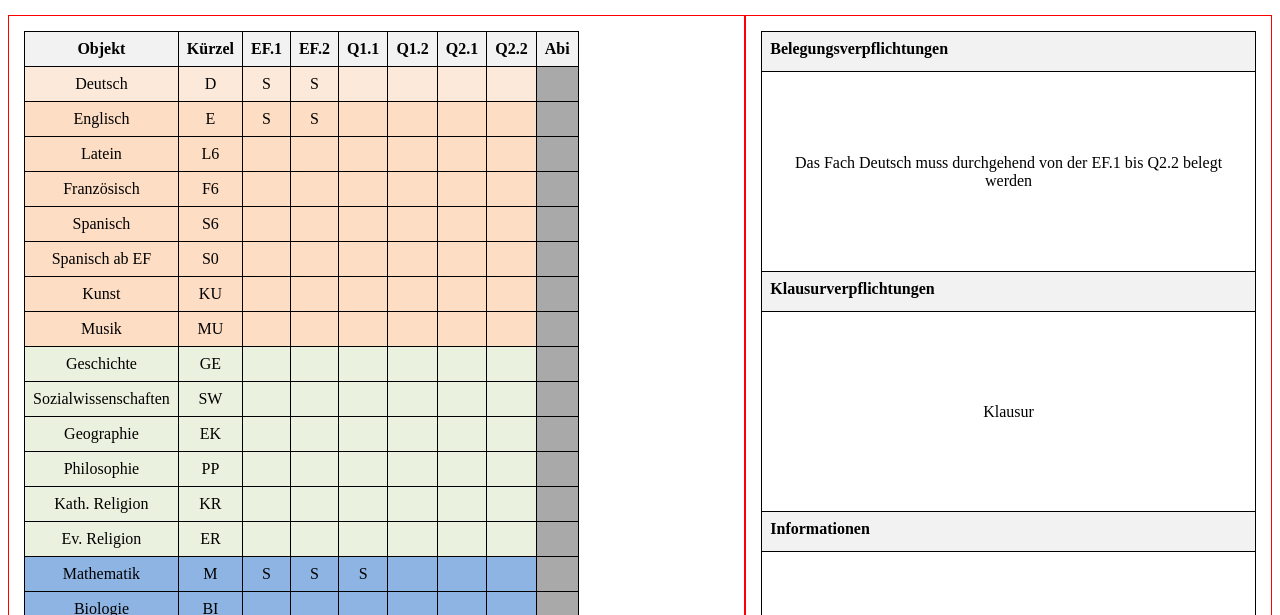
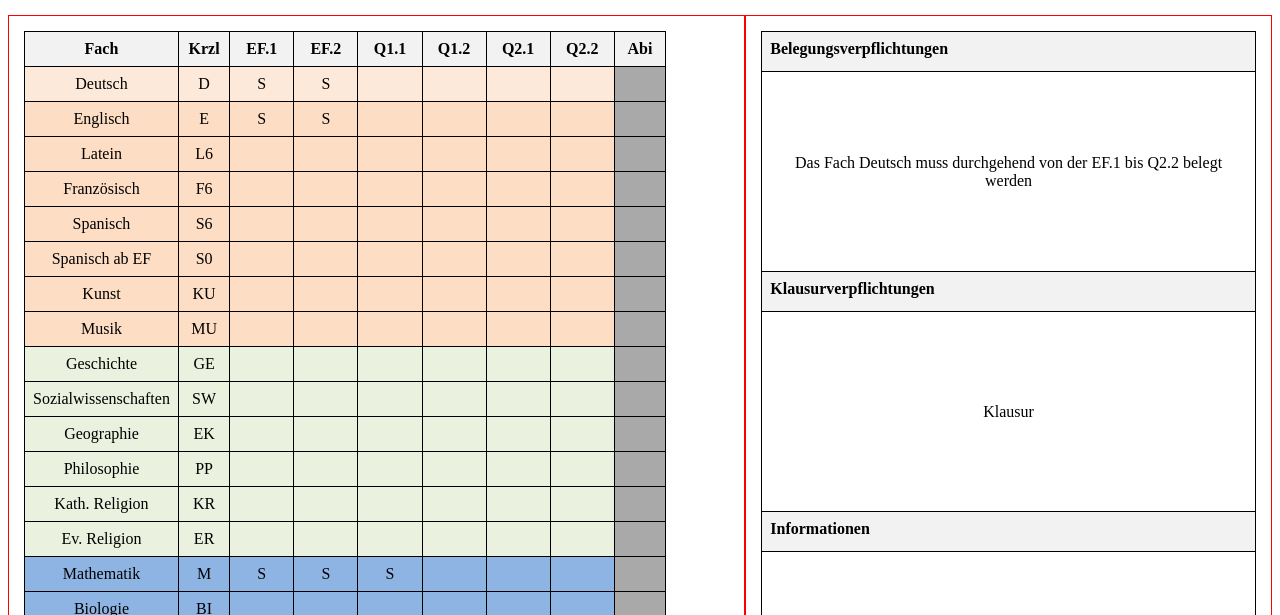
Before and after one commit to PeterScholl/lupo, a plain HTML site: page index.html in a window 1280 px wide. Shown: the part 185-800 px from the top of the page. Drawn offline with Linux system fonts and the light colour scheme.

Commit message:
ein bisschen am Style rumgespielt

```diff
--- a/index.html
+++ b/index.html
@@ -49,15 +49,15 @@
 
       <table id="Fächerwahl">
         <tr>
-          <th style="width:15%">Objekt</th>
-          <th style="width:5%">Kürzel</th>
-          <th style="width:13%">EF.1</th>
-          <th style="width:13%">EF.2</th>
-          <th style="width:13%">Q1.1</th>
-          <th style="width:13%">Q1.2</th>
-          <th style="width:13%">Q2.1</th>
-          <th style="width:13%">Q2.2</th>
-          <th style="width:2%">Abi</th>
+          <th class="col_fach">Fach</th>
+          <th class="col_fkrzl">Krzl</th>
+          <th class="col_hj">EF.1</th>
+          <th class="col_hj">EF.2</th=>
+          <th class="col_hj">Q1.1</th>
+          <th class="col_hj">Q1.2</th>
+          <th class="col_hj">Q2.1</the=>
+          <th class="col_hj">Q2.2</thle=>
+          <th class="col_abi">Abi</the=>
         </tr>
       </table>
 
@@ -113,7 +113,6 @@
 
     </div>
   </div>
-  <br>
 
   <div class="print_hide testbuttons">
     <button id="TestButton">Speichern in Datei</button>
--- a/style.css
+++ b/style.css
@@ -52,10 +52,32 @@
     margin-top: 10px;
 }
 
+/* Tabellengestaltung */
 table {
     border-collapse: collapse;
-    margin-right: 30px;
-    width: 70%;
+    /*margin-right: 30px;
+    width: 70%;*/
+}
+
+table.stunden {
+    margin-top: 10px;
+    margin-left: 10px;
+    margin-right: 10px;
+}
+
+.col_fachbez {
+    width: 24%;
+}
+.col_fkrzl {
+    width: 8%;
+}
+
+.col_hj {
+    width: 10%;
+}
+
+.col_abi {
+    width: 8%;
 }
 
 th,
```
